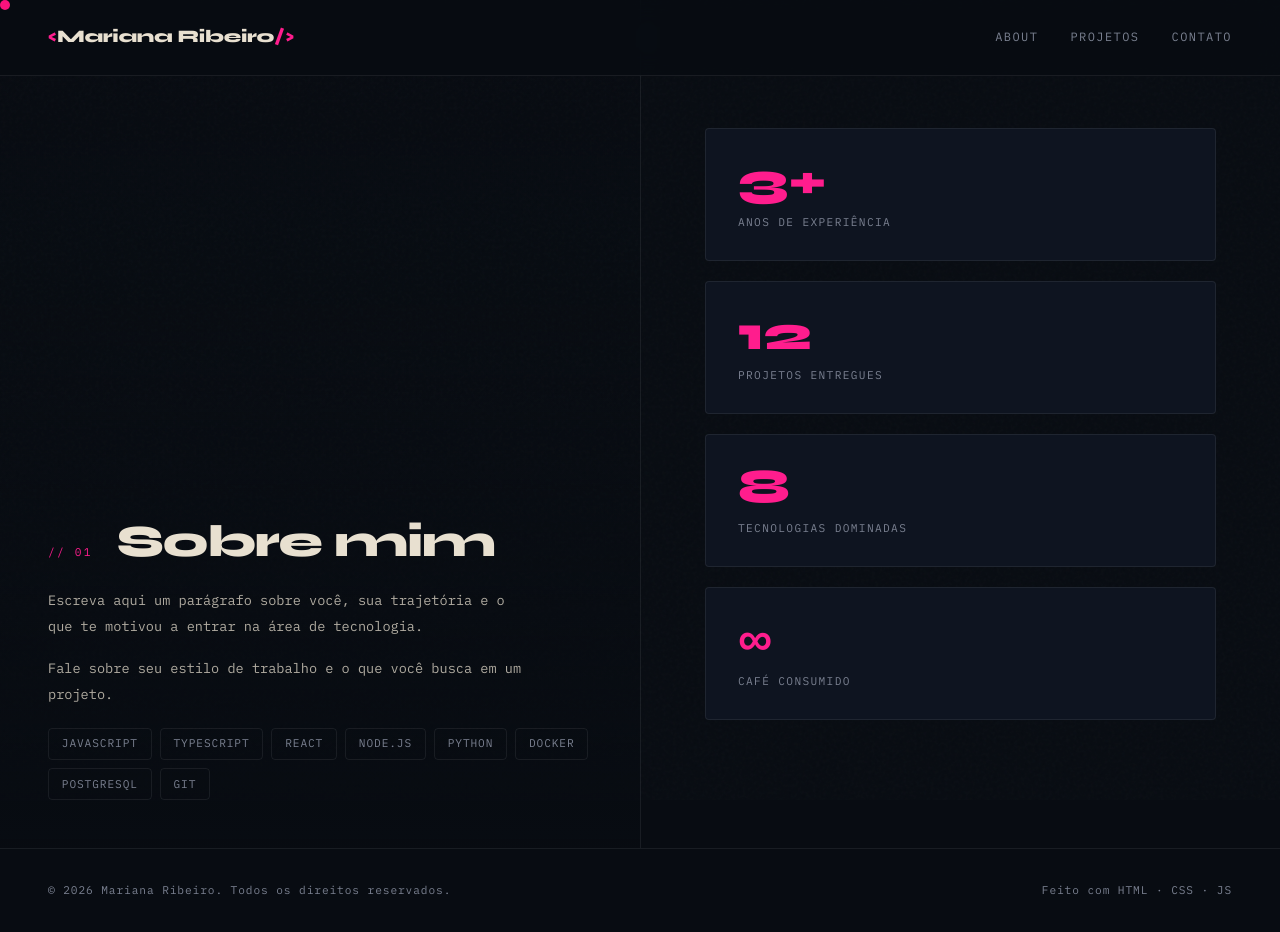
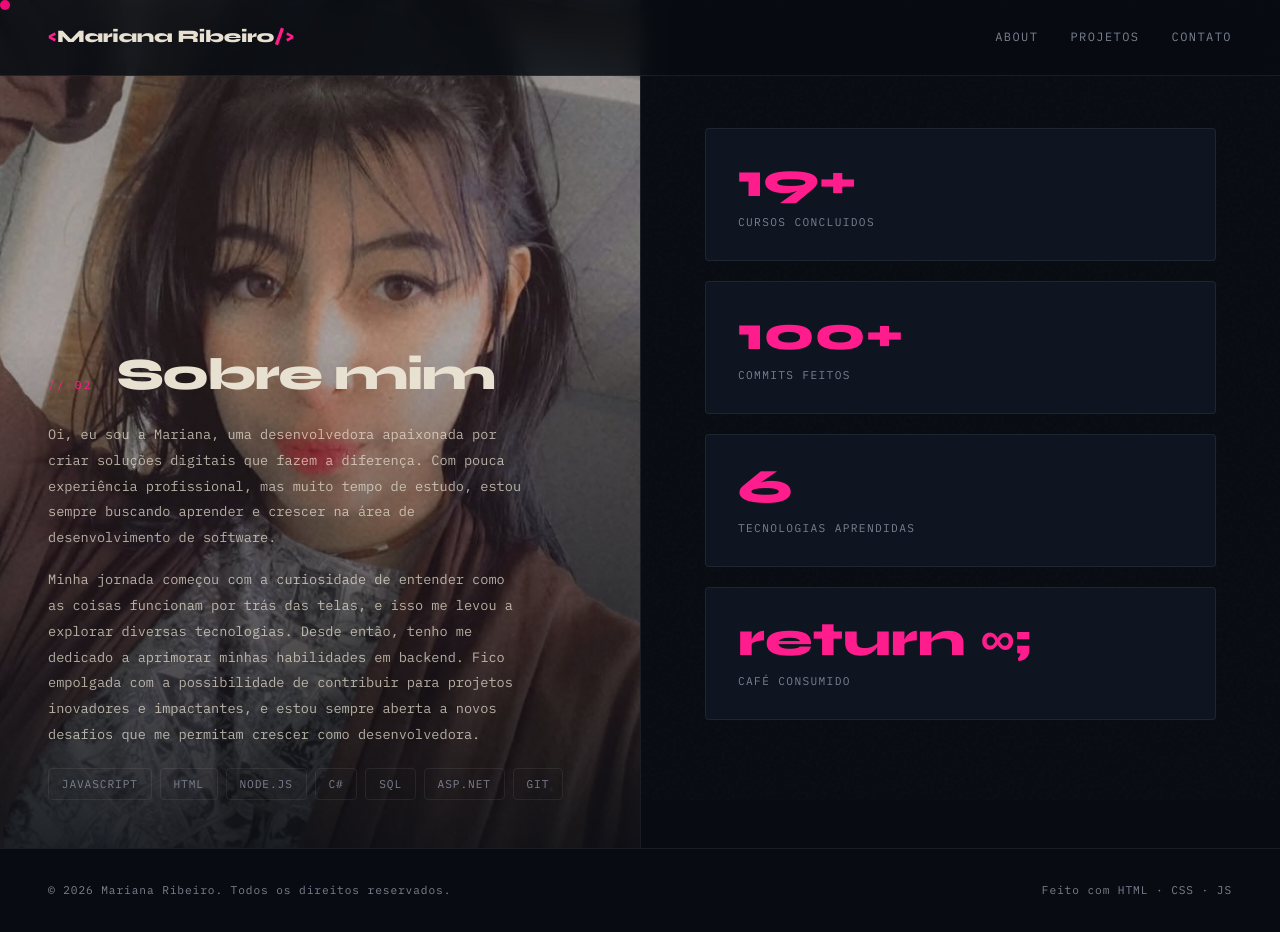
Before and after one commit to Itmarl/Portfolio., a plain HTML site: page pages/about.html in a window 1280 px wide. Drawn offline with Linux system fonts and the light colour scheme.

Commit message:
about uptade

```diff
--- a/css/about.css
+++ b/css/about.css
@@ -15,7 +15,7 @@
 }
 
 .about-left {
-  background-image: url('./assets/IMG_1334.JPG');
+  background-image: url('../assets/me.JPG');
   background-size: cover;
   background-position: center top;
   background-repeat: no-repeat;
--- a/pages/about.html
+++ b/pages/about.html
@@ -34,26 +34,28 @@
           </div>
           <div class="about-left-content">
             <div class="section-header">
-              <span class="section-num">// 01</span>
+              <span class="section-num">// 02</span>
               <h2 class="section-title">Sobre mim</h2>
             </div>
 
             <p>
-              Escreva aqui um parágrafo sobre você, sua trajetória
-              e o que te motivou a entrar na área de tecnologia.
+              Oi, eu sou a Mariana, uma desenvolvedora apaixonada por criar soluções digitais que fazem a diferença.
+              Com pouca experiência profissional, mas muito tempo de estudo, estou sempre buscando aprender e crescer
+              na área de desenvolvimento de software.
             </p>
             <p>
-              Fale sobre seu estilo de trabalho e o que você busca em um projeto.
+              Minha jornada começou com a curiosidade de entender como as coisas funcionam por trás das telas, e isso me levou a explorar diversas tecnologias.
+              Desde então, tenho me dedicado a aprimorar minhas habilidades em backend. Fico empolgada com a possibilidade de contribuir
+              para projetos inovadores e impactantes, e estou sempre aberta a novos desafios que me permitam crescer como desenvolvedora.
             </p>
 
           <div class="skills-list">
             <span class="skill-tag">JavaScript</span>
-            <span class="skill-tag">TypeScript</span>
-            <span class="skill-tag">React</span>
+            <span class="skill-tag">HTML</span>
             <span class="skill-tag">Node.js</span>
-            <span class="skill-tag">Python</span>
-            <span class="skill-tag">Docker</span>
-            <span class="skill-tag">PostgreSQL</span>
+            <span class="skill-tag">C#</span>
+            <span class="skill-tag">SQL</span>
+            <span class="skill-tag">ASP.NET</span>
             <span class="skill-tag">Git</span>
           </div>
         </div>
@@ -61,19 +63,19 @@
 
       <div class="about-right">
         <div class="stat-card">
-          <div class="stat-num">3+</div>
-          <div class="stat-label">Anos de experiência</div>
+          <div class="stat-num">19+</div>
+          <div class="stat-label">Cursos Concluidos</div>
         </div>
         <div class="stat-card">
-          <div class="stat-num">12</div>
-          <div class="stat-label">Projetos entregues</div>
+          <div class="stat-num">100+</div>
+          <div class="stat-label">Commits feitos</div>
         </div>
         <div class="stat-card">
-          <div class="stat-num">8</div>
-          <div class="stat-label">Tecnologias dominadas</div>
+          <div class="stat-num">6</div>
+          <div class="stat-label">Tecnologias aprendidas</div>
         </div>
         <div class="stat-card">
-          <div class="stat-num">∞</div>
+          <div class="stat-num">return ∞;</div>
           <div class="stat-label">Café consumido</div>
         </div>
       </div>
```
Also changed, not shown: assets/me.jpg (added).
